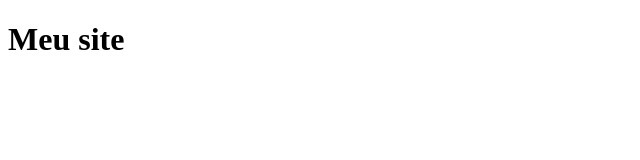
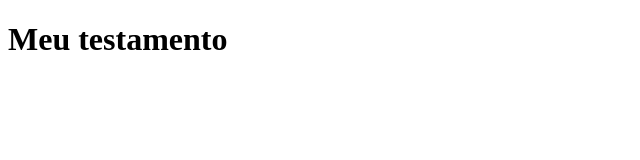
Before and after one commit to PedroMachadoGRP/Meu-site, a plain HTML site: page index.html in a window 1280 px wide. Shown: the whole page, without its empty margins (0-640 px from the left). Drawn offline with Linux system fonts and the light colour scheme.

Commit message:
refactor: Alterado o texto do site

```diff
--- a/index.html
+++ b/index.html
@@ -6,6 +6,6 @@
     <title>Meu site</title>
 </head>
 <body>
-    <h1>Meu site</h1>
+    <h1>Meu testamento</h1>
 </body>
 </html>
```
